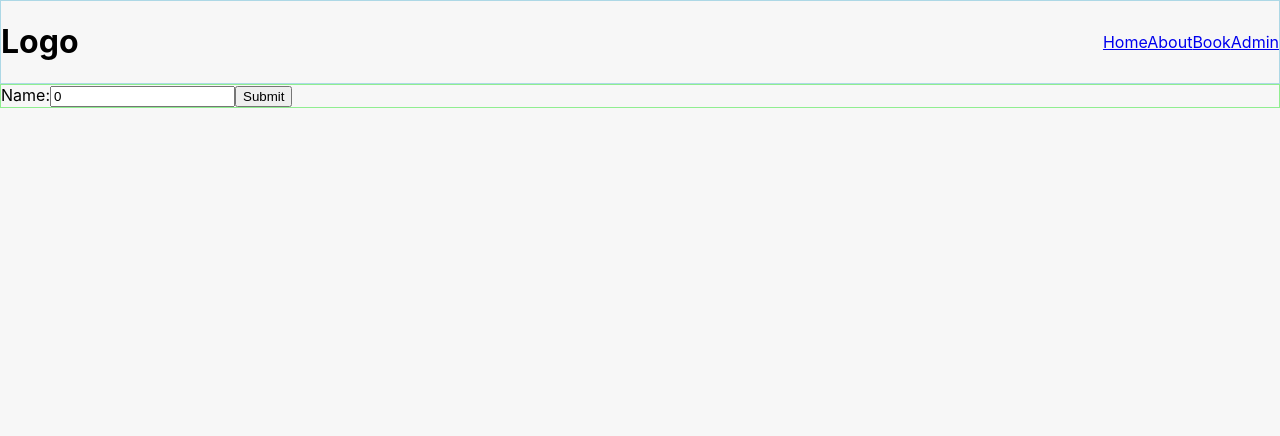
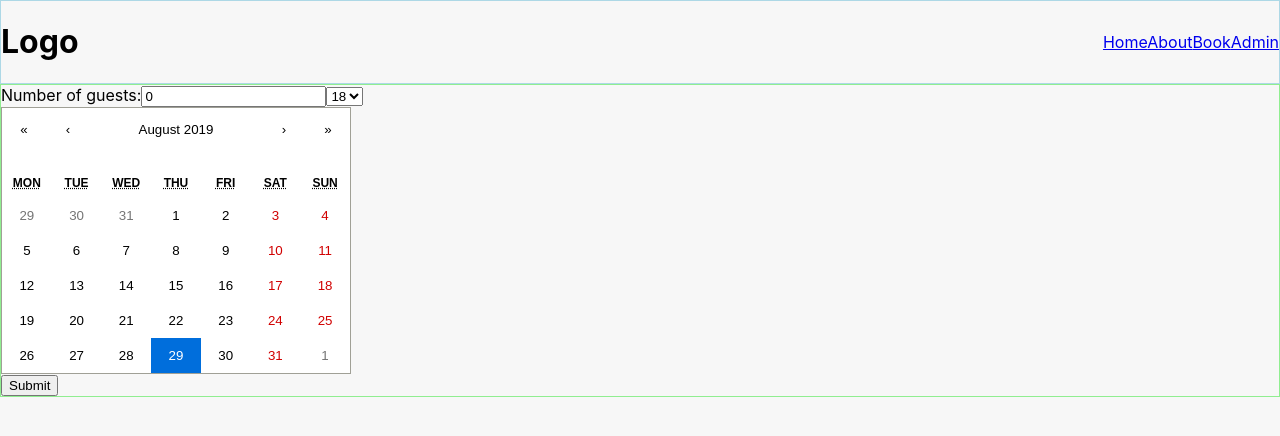
Before and after one commit to mhedengren/react-restaurant-booking, a React (Create React App) app: page /booking in a window 1280 px wide. Shown: the top 436 px of the page. Built offline with nearby package versions, Linux system fonts and the light colour scheme.

Commit message:
Form working and handles all input changes in one function

```diff
--- a/package.json
+++ b/package.json
@@ -13,6 +13,7 @@
     "firebase-admin": "^5.12.1",
     "firebase-functions": "^3.2.0",
     "react": "^16.9.0",
+    "react-calendar": "^2.19.1",
     "react-dom": "^16.9.0",
     "react-router-dom": "^5.0.1",
     "react-scripts": "3.1.1",
--- a/src/components/Booking/Booking.tsx
+++ b/src/components/Booking/Booking.tsx
@@ -1,41 +1,65 @@
 import React from 'react'
+import Calendar from 'react-calendar'
 
 interface IBookingState {
     numberOfGuests: number
     date: any
+    time: number
 }
 
-class BookingForm extends React.Component <{}, IBookingState> {
-    constructor(props:any) {
-      super(props);
+class BookingForm extends React.Component<{}, IBookingState> {
+  constructor(props: any) {
+    super(props)
     this.state = {
       numberOfGuests: 0,
-        date: 0
-        };
-
-      this.handleChange = this.handleChange.bind(this);
-      this.handleSubmit = this.handleSubmit.bind(this);
+      date: new Date(),
+      time: 18
     }
 
-    handleChange(event:any) {
-      this.setState({numberOfGuests: event.target.value});
+    this.handleInputChange = this.handleInputChange.bind(this)
+    this.handleSubmit = this.handleSubmit.bind(this)
   }
 
-    handleSubmit(event:any) {
-      alert('This is how many who wants to book: ' + this.state.numberOfGuests);
-      event.preventDefault();
+  handleSubmit(event: any) {
+    alert('This is how many who wants to book: ' + this.state.numberOfGuests)
+    alert('This is what date they want to go ' + this.state.date)
+    alert('This is when they want to go ' + this.state.time)
+    event.preventDefault()
+  }
+
+  onChange = (date:any) => this.setState({ date })
+
+  handleInputChange(event:any) {
+    const target = event.target;
+    const value = target.type === 'checkbox' ? target.checked : target.value;
+    const name = target.name;
+
+    this.setState({
+        [name]: value
+      } as any);
   }
 
   render() {
     return (
       <form onSubmit={this.handleSubmit}>
         <label>
-            Name:
-            <input type="number" value={this.state.numberOfGuests} onChange={this.handleChange} max="6" />
+          Number of guests:
+          <input
+            name="numberOfGuests"
+            type='number'
+            value={this.state.numberOfGuests}
+            onChange={this.handleInputChange}
+            max='6'
+          />
         </label>
-          <input type="submit" value="Submit" />
+        <select name="time" value={this.state.time} onChange={this.handleInputChange}>
+          <option value='18'>18</option>
+          <option value='21'>21</option>
+        </select>
+        <Calendar onChange={this.onChange} value={this.state.date} />
+        <input type='submit' value='Submit' />
       </form>
-      );
+    )
   }
 }
 export default BookingForm
```
Also changed, not shown: 1 other file (tests, documents, lock files or other folders). Lines whose indentation alone changed are shown as unchanged.
